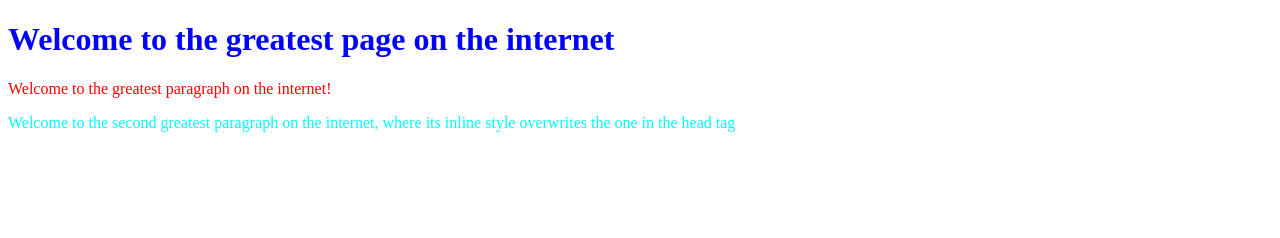
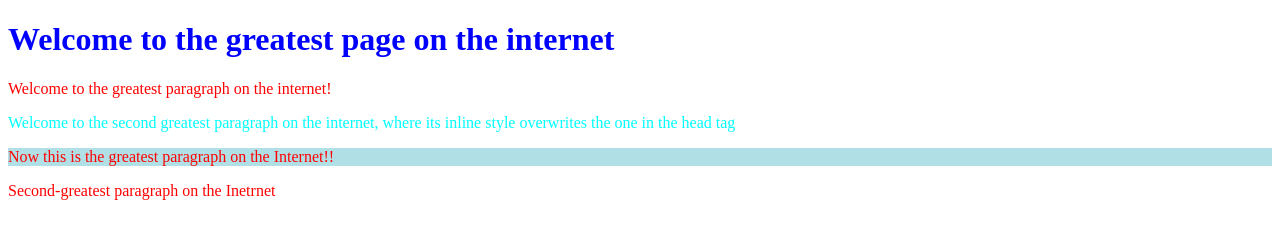
Before and after one commit to ironicallyprolific/hello-world, a plain HTML site: page hello.html in a window 1280 px wide. Drawn offline with Linux system fonts and the light colour scheme.

Commit message:
linked stylesheet

```diff
--- a/hello.html
+++ b/hello.html
@@ -6,10 +6,13 @@
       h1 {color: blue;}
       p {color: red;}
     </style>
+    <link rel="stylesheet" href="styles.css">
   </head>
   <body>
     <h1>Welcome to the greatest page on the internet</h1>
     <p>Welcome to the greatest paragraph on the internet!</p>
     <p style="color:cyan;">Welcome to the second greatest paragraph on the internet, where its inline style overwrites the one in the head tag</p>
+    <p id="greatest-paragraph">Now this is the greatest paragraph on the Internet!!</p>
+    <p class="second-greatest-paragraph">Second-greatest paragraph on the Inetrnet</p>
   </body>
 </html>
```
